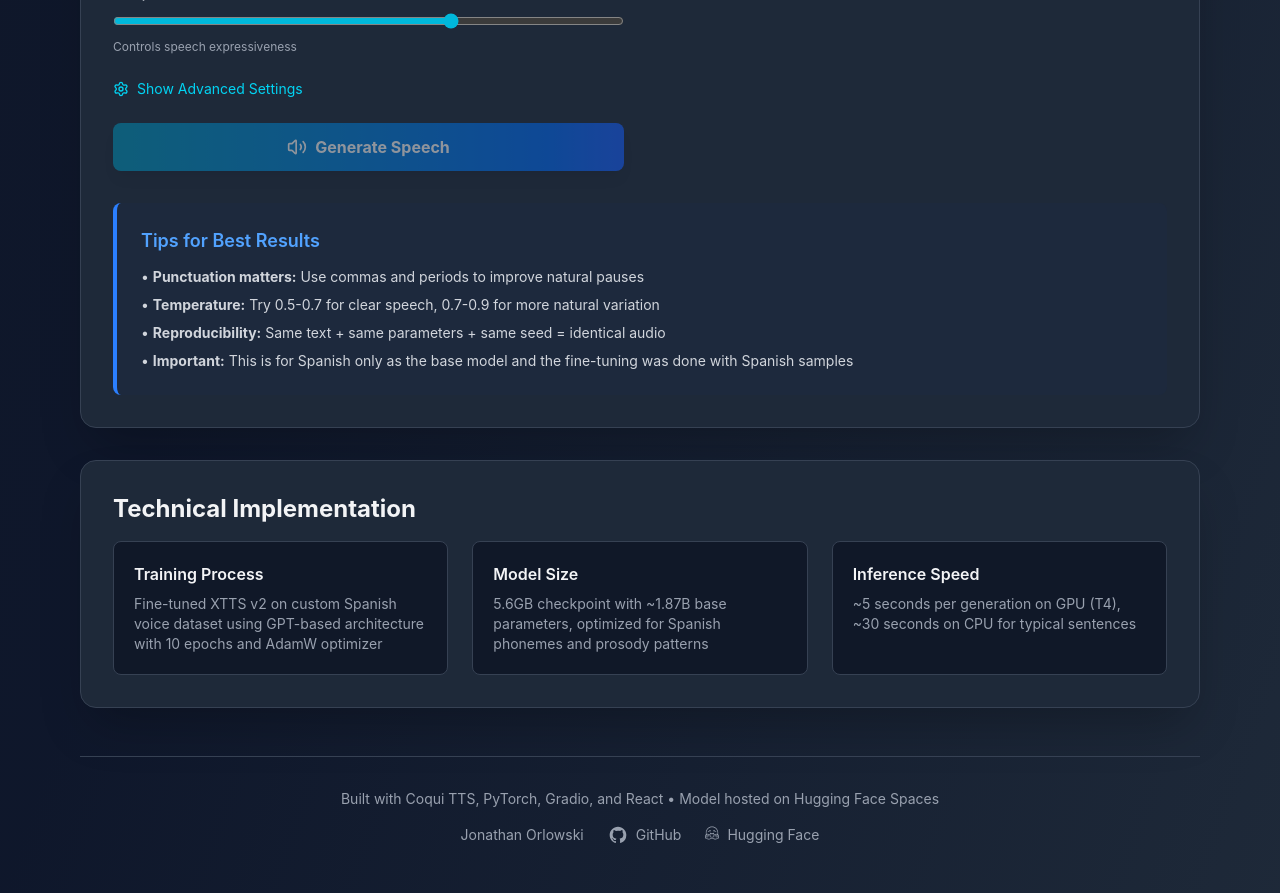
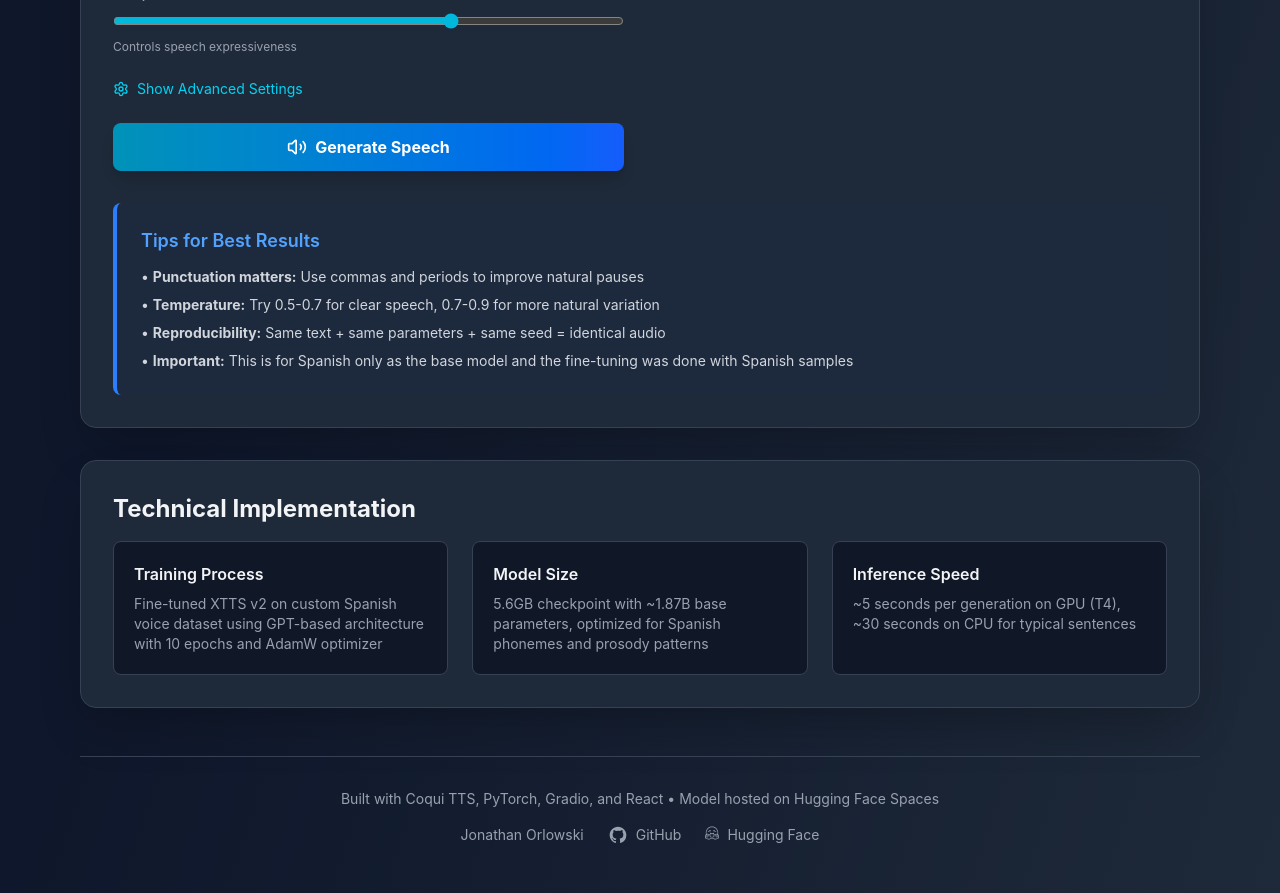
Before and after one commit to jonorl/voice-clone, a React (Vite) app: page / in a window 1280 px wide. Shown: the part 2940-3833 px from the top of the page. Built offline with nearby package versions, Linux system fonts and the light colour scheme.

Commit message:
Fix: Removed button disabling

```diff
--- a/src/App.tsx
+++ b/src/App.tsx
@@ -19,7 +19,6 @@ export default function VoiceCloneGenerator() {
   const [loadingMessageIndex, setLoadingMessageIndex] = useState(0);
   const [error, setError] = useState('');
   const audioRef = useRef<HTMLAudioElement>(null);
-  const [spaceStatus, setSpaceStatus] = useState<'checking' | 'ready' | 'sleeping' | 'error'>('checking');
 
   interface Example {
     text: string;
@@ -88,7 +87,6 @@ export default function VoiceCloneGenerator() {
 
       // 3. Update State and play
       setAudioUrl(secureLocalUrl);
-      setSpaceStatus("ready");
 
       // Small delay to ensure the <audio> tag has the new src
       setTimeout(() => {
@@ -103,7 +101,6 @@ export default function VoiceCloneGenerator() {
       const errorMessage = err instanceof Error ? err.message : 'Unknown error';
       setError(`Failed to generate: ${errorMessage}`);
       console.error("Generation Error:", err);
-      setSpaceStatus("sleeping");
     } finally {
       setLoading(false);
     }
@@ -426,7 +423,6 @@ export default function VoiceCloneGenerator() {
 
               <button
                 onClick={handleGenerate}
-                disabled={loading || !text.trim() || spaceStatus !== "ready"}
                 className="w-full bg-gradient-to-r from-cyan-600 to-blue-600 hover:from-cyan-500 hover:to-blue-500 text-white font-bold py-3 px-6 rounded-lg flex items-center justify-center gap-2 transition-all shadow-lg hover:shadow-cyan-500/50 disabled:opacity-50 disabled:cursor-not-allowed"
               >
                 {loading ? (
```
